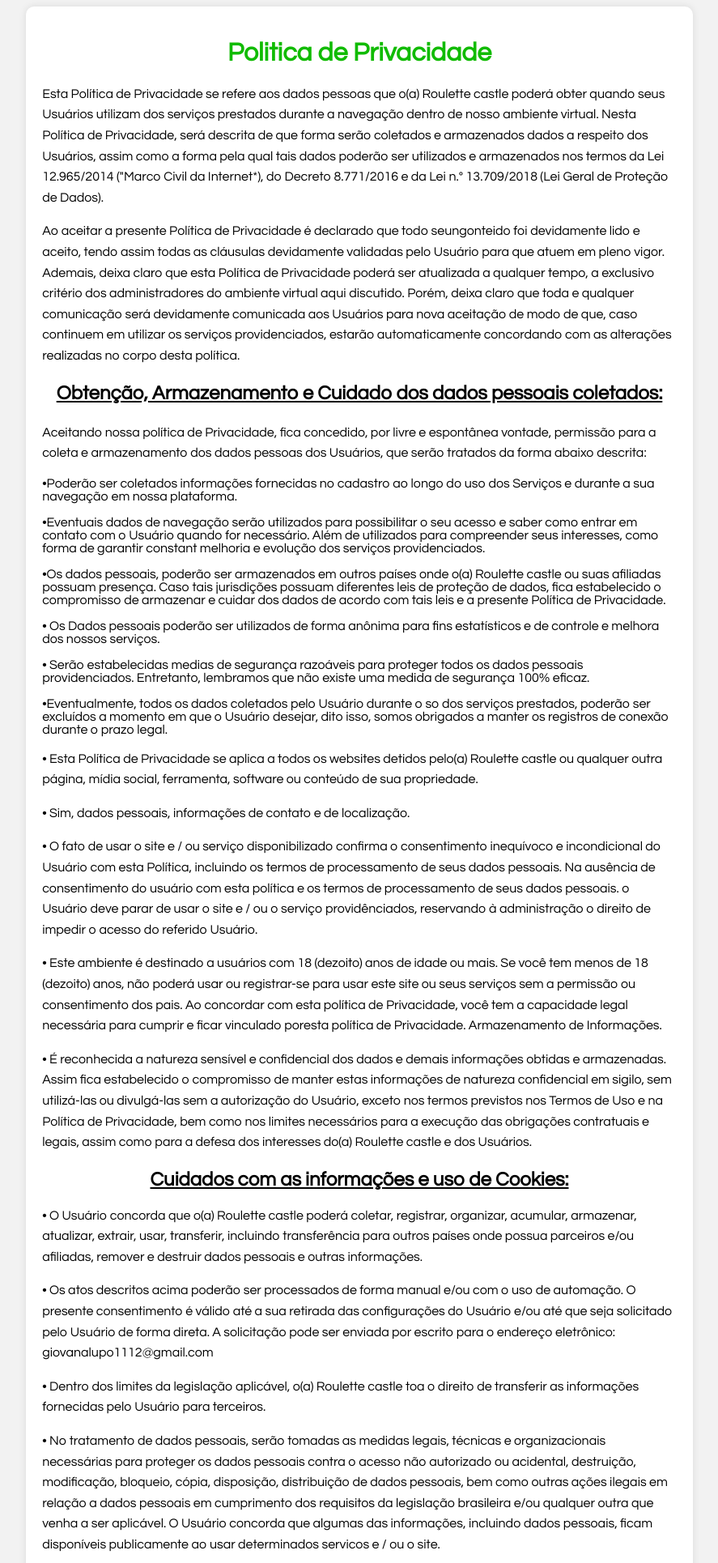
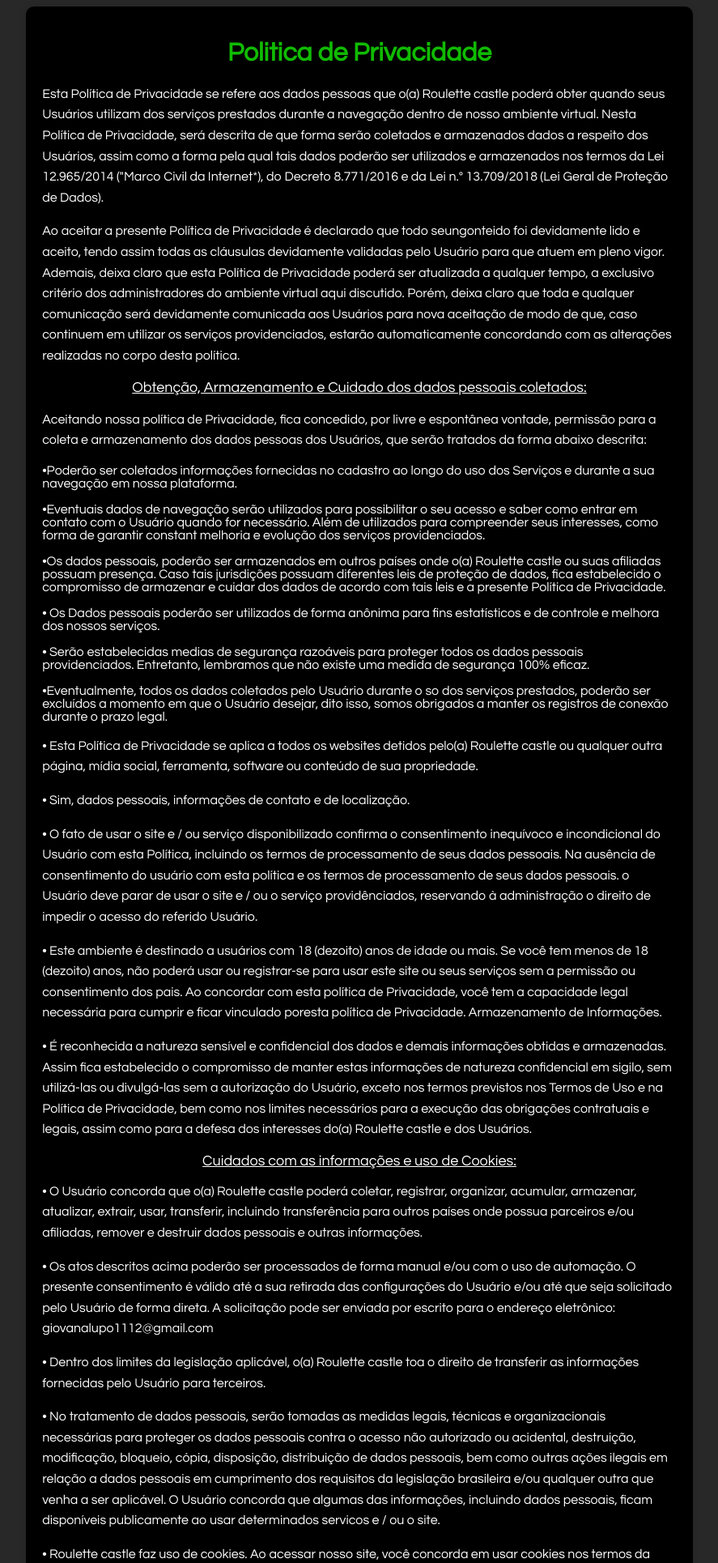
Before and after one commit to lilgab4m/Roulette-castle, a PHP site: page /termos.php in a window 1280 px wide. Shown: the top 1930 px of the page at 81% size, without its empty margins (196-1083 px from the left). Run offline with PHP 8.4, Linux system fonts and the light colour scheme.

Commit message:
commit camilly

```diff
--- a/termos/termos.php
+++ b/termos/termos.php
@@ -45,6 +45,15 @@
             width: 62%; /* Define a largura do contêiner */
             margin: 0 auto; /* Centraliza o contêiner na página */
             padding: 40 px; /* Adiciona preenchimento interno ao contêiner */
+            background-color: #000;
+        }
+        body {
+        background-color: #282828;
+        color: #fff;
+        }
+        h2{
+            font-size: 18px;
+            font-weight: 400;
         }
 
 
@@ -100,7 +109,7 @@
            <p> • O Usuário usa os Serviços por sua conta e risco, sendo o único responsável por perdas incorridas como resultado do mal-uso pelo do ambiente e / ou dos serviços da Empresa.</p>
           <p> •  A Roulette castle coopera com as autoridades competentes e com terceiros para garantir o cumprimento das leis, salvaguardar a integridade e a segurança da Plataforma e de seus usuários, e impedir condutas que prejudiquem a integridade moral e a honra das pessoas físicas ou jurídicas envolvidas.</p>
           <p> •  As disposições desta Política são regidas pelas leis do Brasil. Se, por uma razão ou outra, uma ou mais disposições desta Política forem consideradas inválidas, isso não afeta as demais disposições.</p>
-           <p> • Para todas as questões o Usuário pode enviar um pedido para o endereço da empresa para a seguinte conta: giovanalupo111gmail.com
+           <p> • Para todas as questões o Usuário pode enviar um pedido para o endereço da empresa para a seguinte conta: giovanalupo111@gmail.com
 
 
     </div>
```
